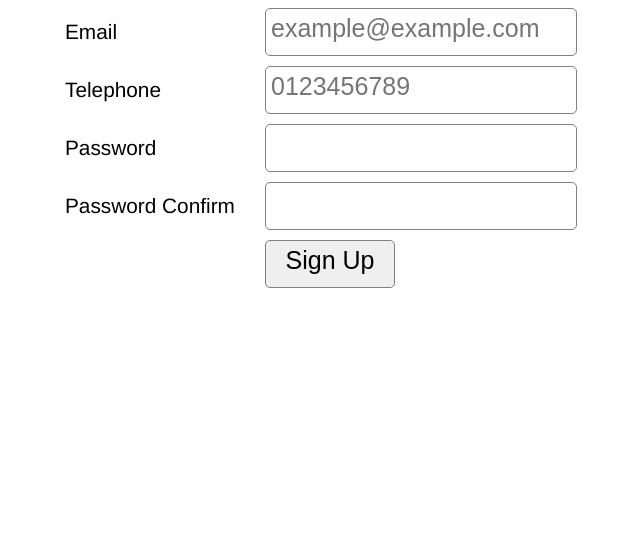
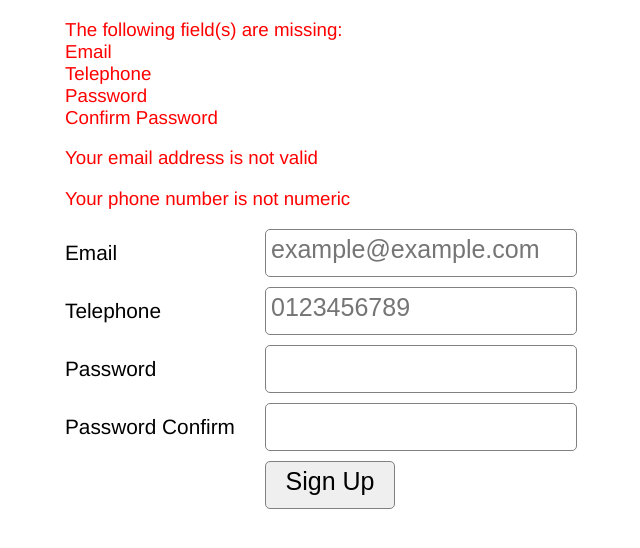
Before and after one commit to JCNeligan/jquery-form-validation, a plain HTML site: page index.html in a window 1280 px wide. Both pictures are taken after a click on the input "Sign Up". Shown: the whole page, without its empty margins (300-940 px from the left). Drawn offline with Linux system fonts and the light colour scheme.

Commit message:
Check for blanks + success message

```diff
--- a/index.html
+++ b/index.html
@@ -41,12 +41,27 @@
       width: 130px;
       margin-left: 200px;
     }
+
+    #errorMessage {
+      color: red;
+      font-size: 90%;
+    }
+
+    #successMessage {
+      color: green;
+      font-size: 90%;
+      display: none;
+      margin-bottom: 20px;
+    }
   </style>
 
 </head>
 
 <body>
   <div id="wrapper">
+    <div id="successMessage">Success!</div>
+    <div id="errorMessage">
+    </div>
     <div class="form-element">
       <label for="email">Email</label>
       <input type="text" name="email" id="email" placeholder="example@example.com">
@@ -73,8 +88,30 @@
       var regex = /^([a-zA-Z0-9_.+-])+\@(([a-zA-Z0-9-])+\.)+([a-zA-Z0-9]{2,4})+$/;
       return regex.test(email);
     }
+
     $("#submitButton").click(function () {
       var errorMessage = "";
+      var fieldMissing = "";
+
+      if ($("#email").val() == "") {
+        fieldMissing += "<br/>Email";
+      }
+
+      if ($("#phone").val() == "") {
+        fieldMissing += "<br/>Telephone";
+      }
+
+      if ($("#password").val() == "") {
+        fieldMissing += "<br/>Password";
+      }
+
+      if ($("#passwordConfirm").val() == "") {
+        fieldMissing += "<br/>Confirm Password";
+      }
+
+      if (fieldMissing != "") {
+        errorMessage += "<p>The following field(s) are missing:" + fieldMissing + "</p>";
+      }
 
       if (isEmail($("#email").val()) == false) {
         errorMessage += "<p>Your email address is not valid</p>";
@@ -87,7 +124,15 @@
       if ($("#password").val() != $("#passwordConfirm").val()) {
         errorMessage += "<p>Your passwords do not match</p>";
       }
-      alert(errorMessage);
+      if (errorMessage != "") {
+        $("#errorMessage").html(errorMessage);
+      }
+      else {
+        $("#successMessage").show();
+        $("#errorMessage").hide();
+
+      }
+
     });
   </script>
 </body>
```
